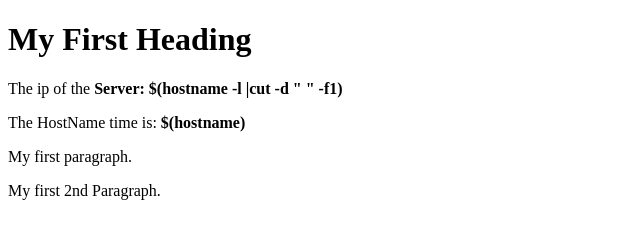
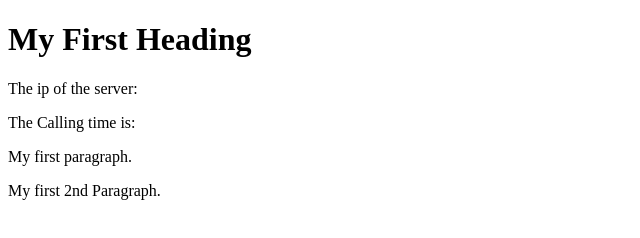
Before and after one commit to manojakumarpanda/temp_practice, a plain HTML site: page sample.html in a window 1280 px wide. Shown: the whole page, without its empty margins (0-640 px from the left). Drawn offline with Linux system fonts and the light colour scheme.

Commit message:
Revert "Modifying the sample page."
This reverts commit 3eb35812a8e2168bd2e219c81d955217c1cb5ed7.

```diff
--- a/sample.html
+++ b/sample.html
@@ -3,8 +3,8 @@
 <body>
 
 <h1>My First Heading</h1>
-<p> The ip of the <strong> Server: $(hostname -l  |cut -d " " -f1)</strong></p>
-<p> The HostName time is:<strong> $(hostname)</strong> </p>
+<p> The ip of the server:</p>
+<p> The Calling time is: </p>
 <p>My first paragraph.</p>
 <p>My first 2nd Paragraph.</p>
 
```
